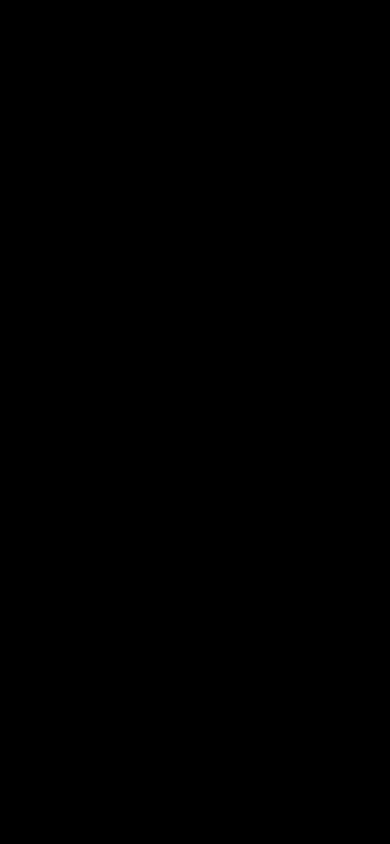
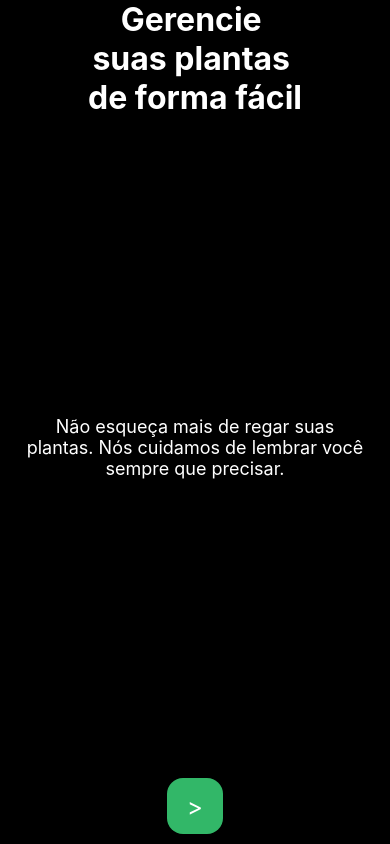
Before and after one commit to jvfd3/nlw-2021, a React Native app in the folder plantmanager/: screen / in a window 390 px wide. Built offline with nearby package versions, Linux system fonts and the light colour scheme.

Commit message:
Final of Day 1

```diff
--- /dev/null
+++ b/plantmanager/custom.d.ts
@@ -0,0 +1,4 @@
+declare module '*.png' {
+    const content: any;
+    export default content;
+}
--- /dev/null
+++ b/plantmanager/src/Components/Button.tsx
@@ -0,0 +1,46 @@
+import React from 'react';
+import { TouchableOpacity, Text, StyleSheet, TouchableOpacityProps} from 'react-native';
+import colors from '../styles/colors';
+
+interface ButtonProps extends TouchableOpacityProps{
+    title: string;
+}
+
+export function Button ({ title , ... rest}:ButtonProps){
+    return(
+
+        <TouchableOpacity
+            style={[styles.button,]}
+            activeOpacity={0.7}
+            {... rest}
+        >
+            <Text
+                style={[styles.buttonText,]}
+            >
+                {title}
+            </Text>
+        </TouchableOpacity>
+    )
+}
+
+
+const styles = StyleSheet.create({
+    whiteText: {
+      color: 'white',
+    },
+    button: {
+        backgroundColor: colors.green,
+        justifyContent: 'center',
+        alignItems: 'center',
+        borderRadius: 16,
+        marginBottom: 10,
+        height: 56,
+        width: 56,
+        paddingHorizontal: 10,
+    },
+    buttonText: {
+        color: colors.white,
+        fontSize: 24,
+    }
+
+  });
--- a/plantmanager/src/pages/Welcome.tsx
+++ b/plantmanager/src/pages/Welcome.tsx
@@ -1,12 +1,75 @@
-import React from 'React';
-import { View, Text} from 'react-native';
+import React, {useState} from 'react';
+import { StyleSheet, Text, SafeAreaView, Image, TouchableOpacity } from 'react-native';
+import wateringImg from '../assets/watering.png';
+import { Button } from '../Components/Button';
+import colors from '../styles/colors';
+export function Welcome () {
 
-export function Welcome () {
+    const [visible, setVisible] = React.useState(false);
+
+/*     function handleVisibility(){
+        setVisible(!visible);
+    } */
+
+
     return(
-        <View>
-            <Text>
-                Gerencie suas plantas de forma fácil
+        <SafeAreaView style={[styles.view1,]}>
+            <Text style={[styles.title, styles.whiteText]}>
+                Gerencie {'\n'}
+                suas plantas {'\n'}
+                de forma fácil
             </Text>
-        </View>
+            {   visible &&
+                <Image source={wateringImg} style={[styles.image,]} />
+            }
+            <Text style={[styles.subtitle, styles.whiteText]}>
+                Não esqueça mais de regar suas plantas.
+                Nós cuidamos de lembrar você sempre que precisar.
+            </Text>
+            <Button title='>' /* onPress={handleVisibility} */ />
+        </SafeAreaView>
     );
 }
+
+
+const styles = StyleSheet.create({
+    view1: {
+      flex: 1,
+      backgroundColor: '#000',
+      alignItems: 'center',
+      justifyContent: 'space-between',
+    },
+    title: {
+        fontSize: 32,
+        fontWeight: 'bold',
+        textAlign: 'center',
+        color: colors.heading,
+    },
+    subtitle: {
+        textAlign: 'center',
+        fontSize: 18,
+        paddingHorizontal: 20,
+        color: colors.heading,
+    },
+    button: {
+        backgroundColor: colors.green,
+        justifyContent: 'center',
+        alignItems: 'center',
+        borderRadius: 16,
+        marginBottom: 10,
+        height: 56,
+        paddingHorizontal: 10,
+    },
+    image: {
+        width: 292,
+        height: 284,
+    },
+    buttonText: {
+        color: colors.white,
+        fontSize: 24,
+    },
+    whiteText: {
+      color: 'white',
+    },
+
+  });
```
